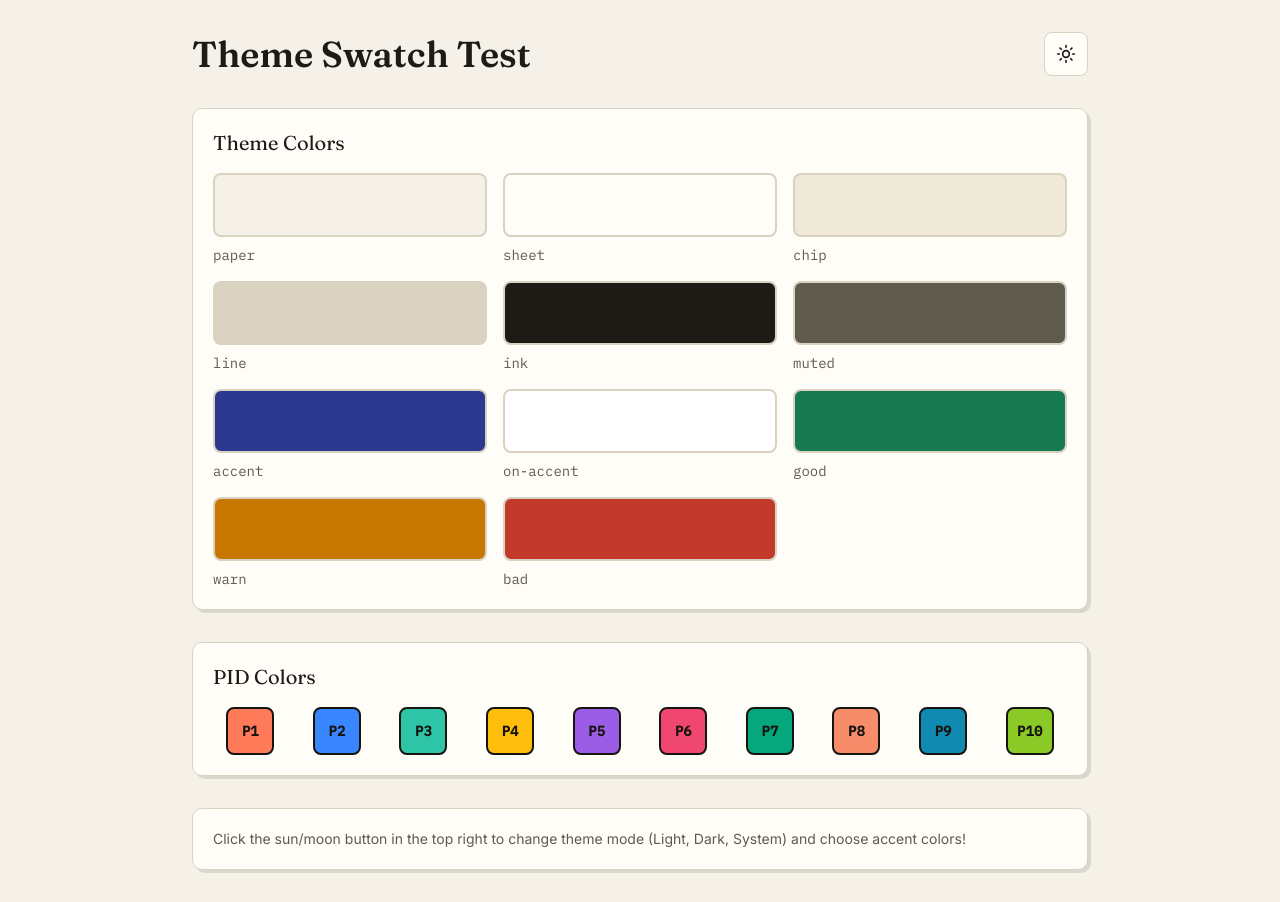
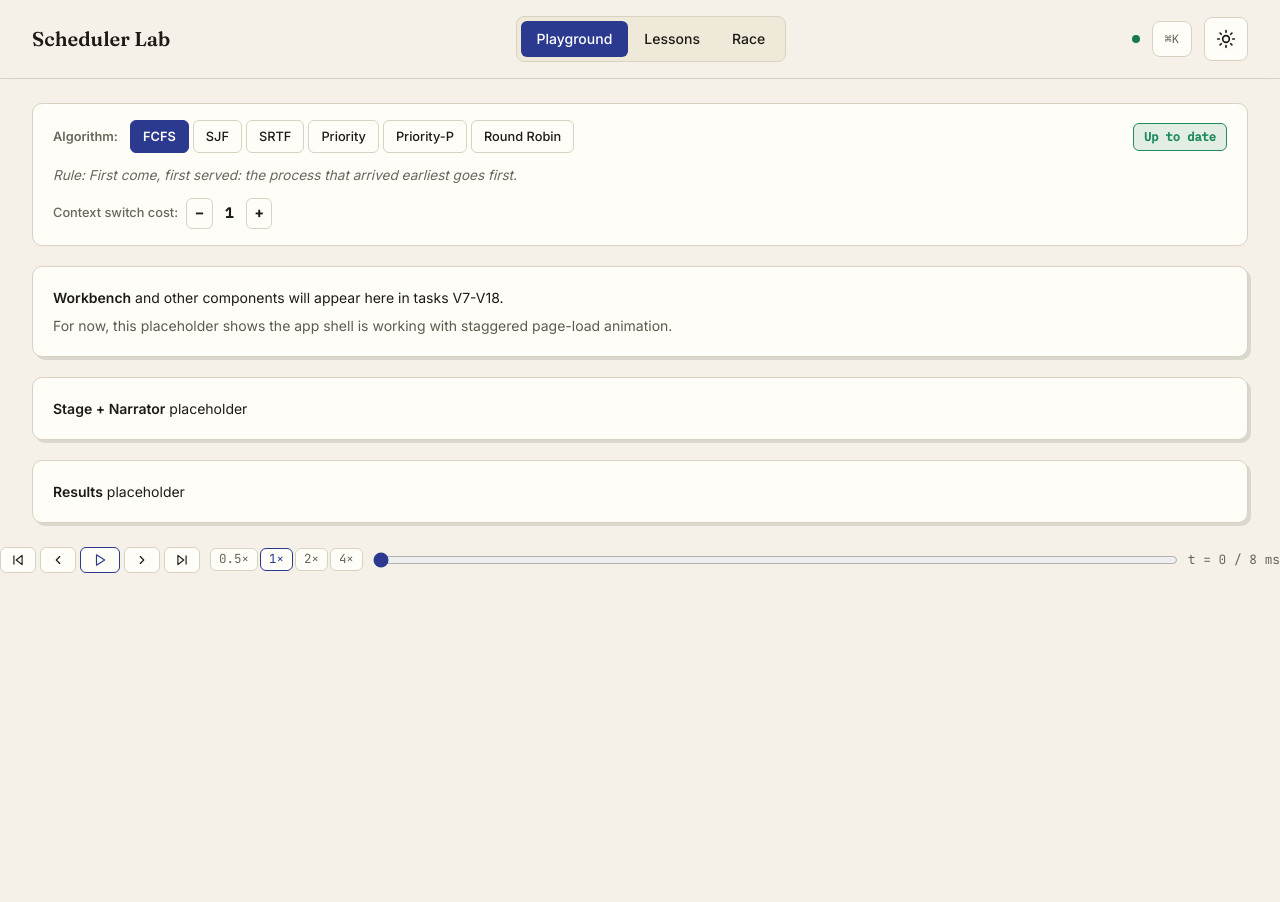
Before and after one commit to peepladivye-eng/Task-Scheduler-Visualizer-Lab, a React (Vite) app in the folder web/: page / in a window 1280 px wide. After the commit the page ends 800 px from the top, so only its background shows below. Built offline with nearby package versions, Linux system fonts and the light colour scheme.

Commit message:
V6 App shell + Header with staggered page-load animation, responsive check

```diff
--- a/web/src/App.tsx
+++ b/web/src/App.tsx
@@ -1,76 +1,75 @@
-// V2: Theme swatch test page with Appearance popover
 import React from 'react'
-import Appearance from './components/Appearance'
-
-const colors = [
-  { name: 'paper', class: 'bg-paper' },
-  { name: 'sheet', class: 'bg-sheet' },
-  { name: 'chip', class: 'bg-chip' },
-  { name: 'line', class: 'bg-line' },
-  { name: 'ink', class: 'bg-ink' },
-  { name: 'muted', class: 'bg-muted' },
-  { name: 'accent', class: 'bg-accent' },
-  { name: 'on-accent', class: 'bg-on-accent' },
-  { name: 'good', class: 'bg-good' },
-  { name: 'warn', class: 'bg-warn' },
-  { name: 'bad', class: 'bg-bad' },
-]
-
-const pidColors = [
-  { pid: 1, class: 'bg-pid1' },
-  { pid: 2, class: 'bg-pid2' },
-  { pid: 3, class: 'bg-pid3' },
-  { pid: 4, class: 'bg-pid4' },
-  { pid: 5, class: 'bg-pid5' },
-  { pid: 6, class: 'bg-pid6' },
-  { pid: 7, class: 'bg-pid7' },
-  { pid: 8, class: 'bg-pid8' },
-  { pid: 9, class: 'bg-pid9' },
-  { pid: 10, class: 'bg-pid10' },
-]
+import { motion } from 'framer-motion'
+import { container, rise } from './design/motion'
+import Header from './components/Header'
+import ScenarioBar from './components/ScenarioBar'
+import Transport from './components/Transport'
 
 export default function App() {
-  return (
-    <div className="min-h-screen bg-paper p-8">
-      <div className="max-w-4xl mx-auto space-y-8">
-        <div className="flex items-center justify-between">
-          <h1 className="text-4xl font-display font-semibold text-ink">
-            Theme Swatch Test
-          </h1>
-          <Appearance />
-        </div>
+  // Below 1100px, show responsive warning
+  const [width, setWidth] = React.useState(typeof window !== 'undefined' ? window.innerWidth : 1920)
 
-        <div className="sheet space-y-4">
-          <h2 className="text-xl font-display text-ink mb-4">Theme Colors</h2>
-          <div className="grid grid-cols-2 md:grid-cols-3 gap-4">
-            {colors.map(({ name, class: className }) => (
-              <div key={name} className="space-y-2">
-                <div className={`${className} h-16 rounded-lg border-2 border-line`} />
-                <p className="font-mono text-sm text-muted">{name}</p>
-              </div>
-            ))}
-          </div>
-        </div>
+  React.useEffect(() => {
+    const handleResize = () => setWidth(window.innerWidth)
+    window.addEventListener('resize', handleResize)
+    return () => window.removeEventListener('resize', handleResize)
+  }, [])
 
-        <div className="sheet space-y-4">
-          <h2 className="text-xl font-display text-ink mb-4">PID Colors</h2>
-          <div className="grid grid-cols-5 md:grid-cols-10 gap-3">
-            {pidColors.map(({ pid, class: className }) => (
-              <div key={pid} className="flex flex-col items-center gap-2">
-                <div className={`${className} w-12 h-12 rounded-lg border-2 border-pidInk flex items-center justify-center text-pidInk font-mono font-semibold text-sm`}>
-                  P{pid}
-                </div>
-              </div>
-            ))}
-          </div>
-        </div>
-
-        <div className="sheet">
-          <p className="text-sm text-muted">
-            Click the sun/moon button in the top right to change theme mode (Light, Dark, System) and choose accent colors!
+  if (width < 1100) {
+    return (
+      <div className="min-h-screen bg-paper flex items-center justify-center p-8">
+        <div className="sheet max-w-md text-center space-y-4">
+          <h2 className="text-2xl font-display font-semibold text-ink">
+            Window Too Narrow
+          </h2>
+          <p className="text-muted">
+            This application requires a window width of at least 1100px. Please resize your browser or use a larger display.
+          </p>
+          <p className="font-mono text-sm text-muted">
+            Current width: {width}px
           </p>
         </div>
       </div>
+    )
+  }
+
+  return (
+    <div className="min-h-screen bg-paper">
+      <Header />
+
+      <motion.main
+        variants={container}
+        initial="hidden"
+        animate="show"
+        className="max-w-[1280px] mx-auto px-8 py-6 flex flex-col gap-5"
+      >
+        <motion.div variants={rise}>
+          <ScenarioBar />
+        </motion.div>
+
+        <motion.div variants={rise} className="sheet">
+          <p className="text-ink">
+            <strong>Workbench</strong> and other components will appear here in tasks V7-V18.
+          </p>
+          <p className="text-muted text-sm mt-2">
+            For now, this placeholder shows the app shell is working with staggered page-load animation.
+          </p>
+        </motion.div>
+
+        <motion.div variants={rise} className="sheet">
+          <p className="text-ink">
+            <strong>Stage + Narrator</strong> placeholder
+          </p>
+        </motion.div>
+
+        <motion.div variants={rise} className="sheet">
+          <p className="text-ink">
+            <strong>Results</strong> placeholder
+          </p>
+        </motion.div>
+      </motion.main>
+
+      <Transport />
     </div>
   )
 }
--- /dev/null
+++ b/web/src/components/Header.tsx
@@ -0,0 +1,58 @@
+import React from 'react'
+import { useTheme } from '../store/useTheme'
+import { Segmented } from '../ui/Segmented'
+import { Tooltip } from '../ui/Tooltip'
+import Appearance from './Appearance'
+
+type Tab = 'playground' | 'lessons' | 'race'
+
+export default function Header() {
+  const [tab, setTab] = React.useState<Tab>('playground')
+  const { resolved } = useTheme()
+
+  // Mock engine status - will be connected to actual engine later
+  const engineOnline = true
+
+  return (
+    <header className="sticky top-0 z-20 bg-paper/80 backdrop-blur-sm border-b border-line">
+      <div className="max-w-[1280px] mx-auto px-8 py-4 flex items-center justify-between gap-8">
+        {/* Left: Branding */}
+        <h1 className="text-xl font-display font-semibold text-ink whitespace-nowrap">
+          Scheduler Lab
+        </h1>
+
+        {/* Center: Tabs */}
+        <Segmented
+          value={tab}
+          onChange={setTab}
+          options={[
+            { value: 'playground', label: 'Playground' },
+            { value: 'lessons', label: 'Lessons' },
+            { value: 'race', label: 'Race' },
+          ]}
+          ariaLabel="Navigation tabs"
+        />
+
+        {/* Right: Status + Controls */}
+        <div className="flex items-center gap-3">
+          <Tooltip content={engineOnline ? 'Engine online' : 'Engine offline'}>
+            <div className="flex items-center gap-2">
+              <div className={`w-2 h-2 rounded-full ${engineOnline ? 'bg-good' : 'bg-bad'}`} />
+            </div>
+          </Tooltip>
+
+          <Tooltip content="Command palette (⌘K)">
+            <button
+              className="h-9 px-3 rounded-lg border border-line bg-sheet text-muted hover:text-ink hover:bg-chip transition-colors font-mono text-xs"
+              onClick={() => {/* Will open palette in V16 */}}
+            >
+              ⌘K
+            </button>
+          </Tooltip>
+
+          <Appearance />
+        </div>
+      </div>
+    </header>
+  )
+}
```
